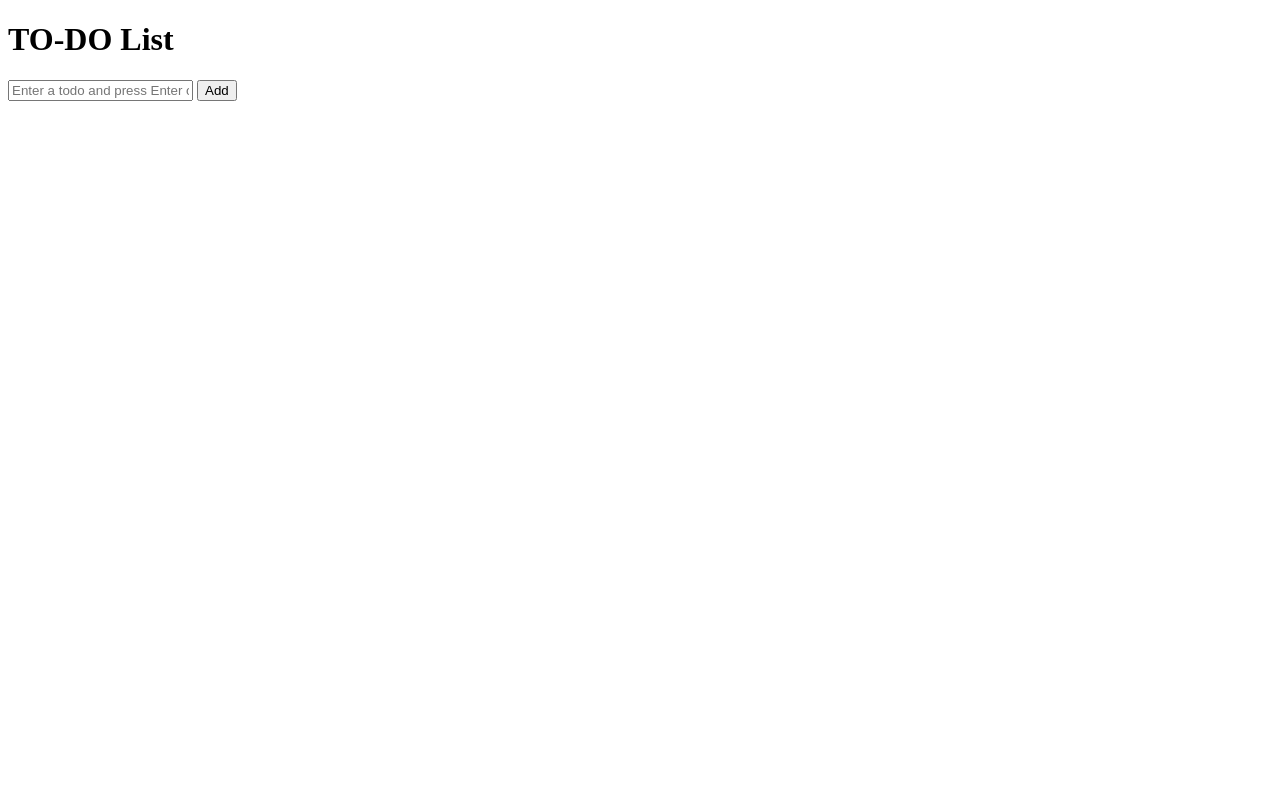
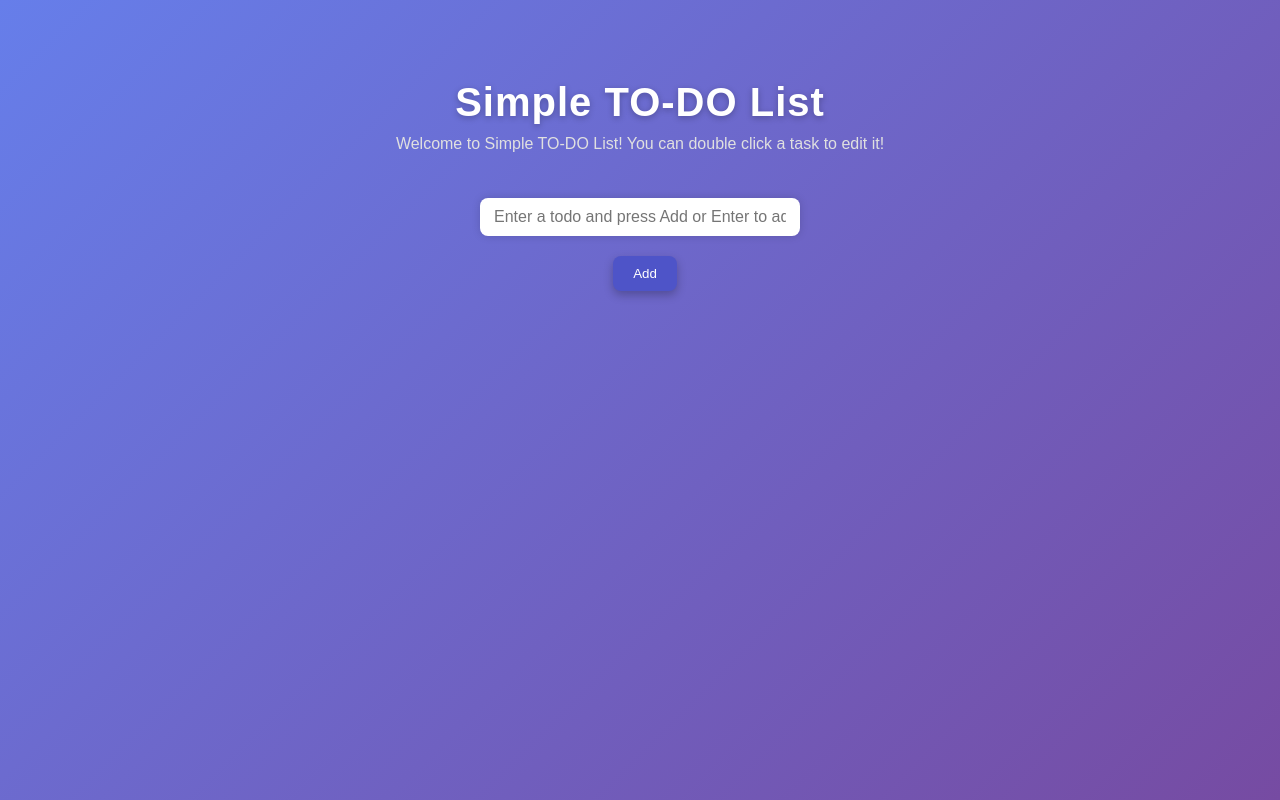
Before and after one commit to sherlynt/To-do-List-App-, a plain HTML site: page index.html in a window 1280 px wide. Drawn offline with Linux system fonts and the light colour scheme.

Commit message:
Update index.html

```diff
--- a/index.html
+++ b/index.html
@@ -3,12 +3,14 @@
 <head>
     <meta charset="UTF-8">
     <meta name="viewport" content="width=device-width, initial-scale=1.0">
-    <title>TO-DO List</title>
+    <title>Simple TO-DO List</title>
+    <link rel="stylesheet" href="style.css">
 </head>
 <body>
-    <h1>TO-DO List</h1>
+    <h1>Simple TO-DO List</h1>
+<p>Welcome to Simple TO-DO List! You can double click a task to edit it!</p>
 
-    <input type="text" id="todo-input" placeholder="Enter a todo and press Enter or Add new task">
+    <input type="text" id="todo-input" placeholder="Enter a todo and press Add or Enter to add new task">
     <button id="add-btn">Add</button>
     <ul id="todo-list"> </ul>
     <script src="script.js"></script>
```
